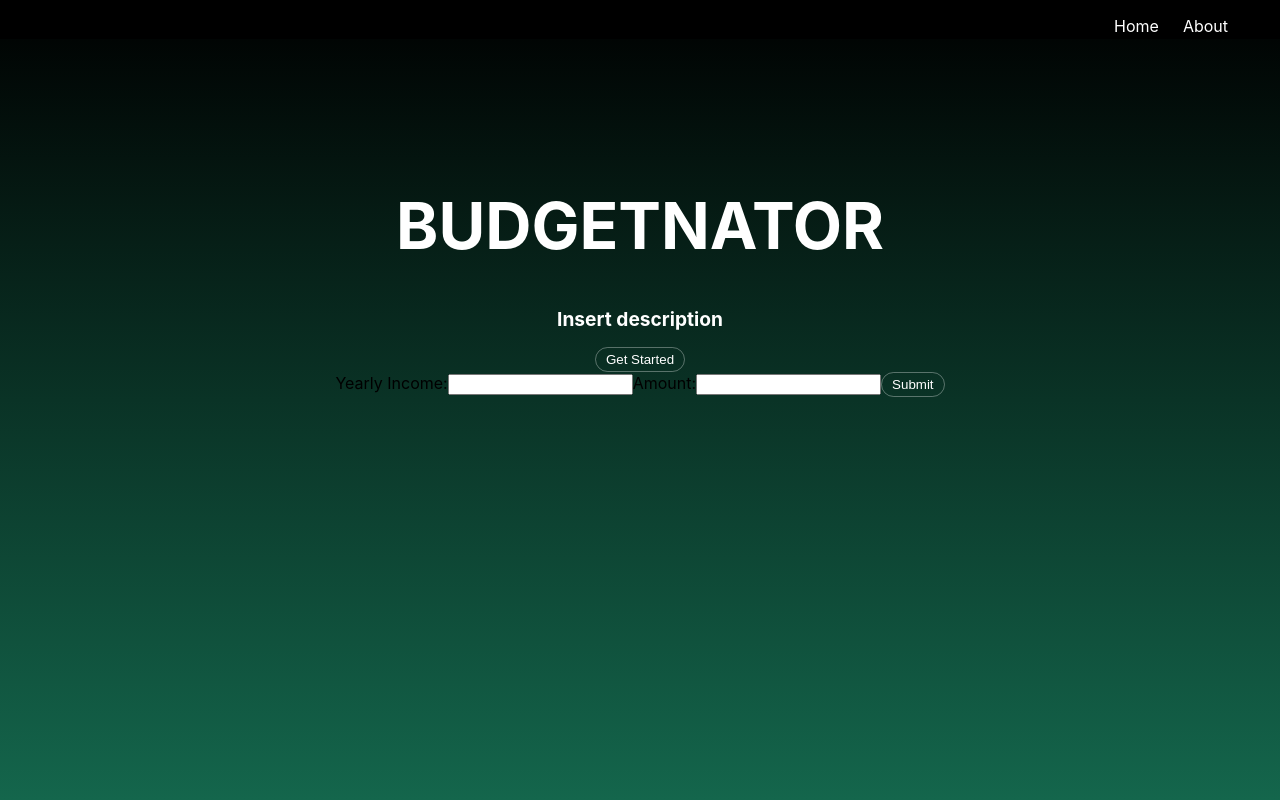
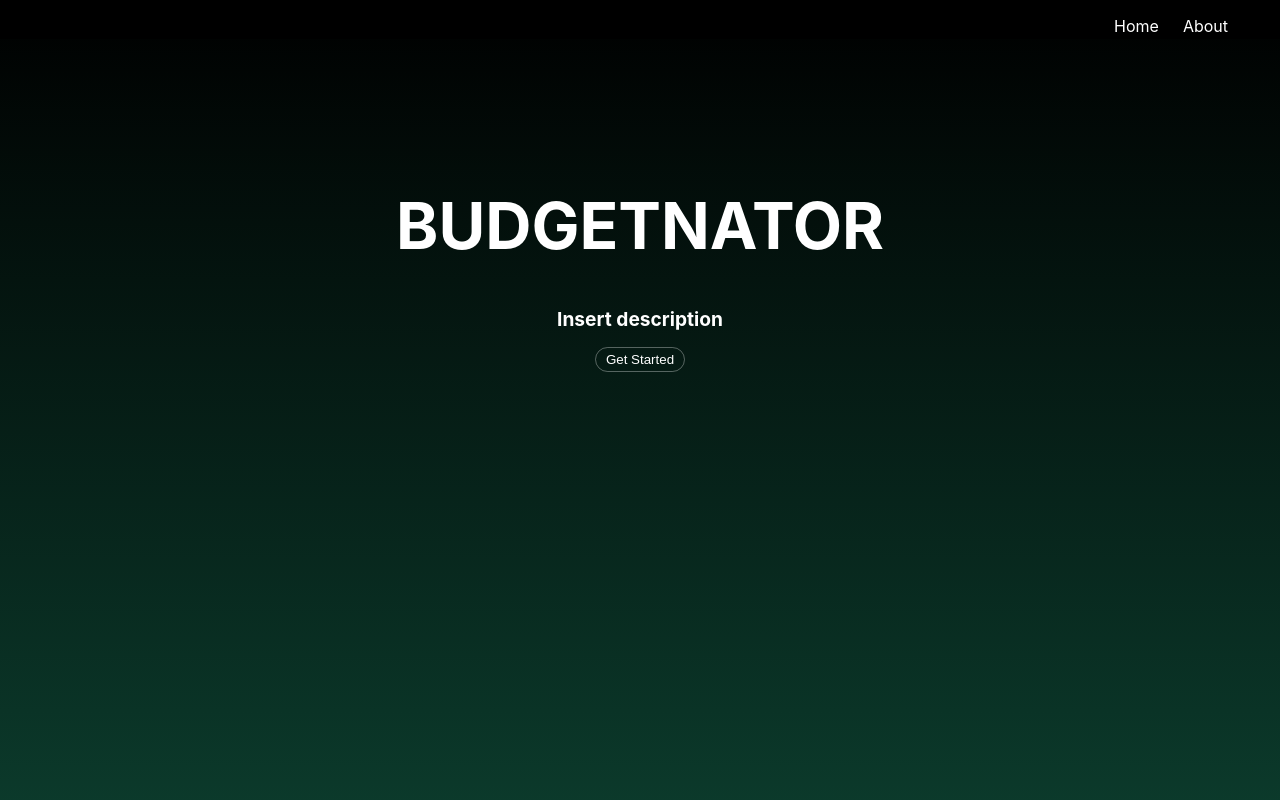
Before and after one commit to kat-mart/hacktech25, a React (Create React App) app in the folder budgetnator/: page / in a window 1280 px wide. Shown: the top 800 px of the page. Built offline with nearby package versions, Linux system fonts and the light colour scheme.

Commit message:
update Home.css

```diff
--- a/budgetnator/src/components/Home.css
+++ b/budgetnator/src/components/Home.css
@@ -19,3 +19,8 @@ start-button {
     align-items: center;
     margin-top: 20px;
 }
+
+.input-container {
+    margin-top: 40%;
+    margin-bottom: 40%;
+}
```
